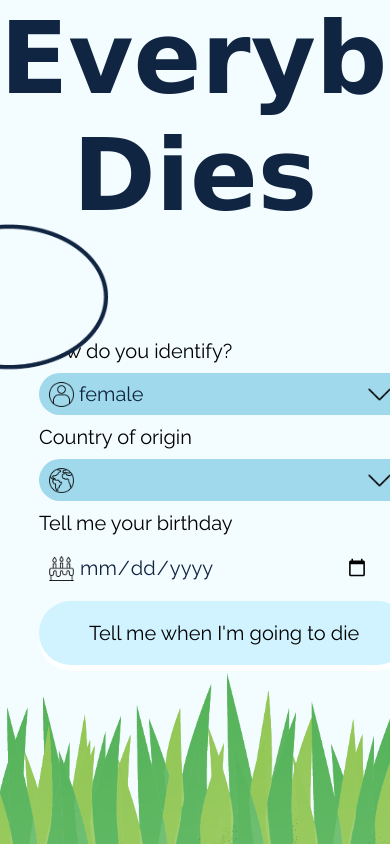
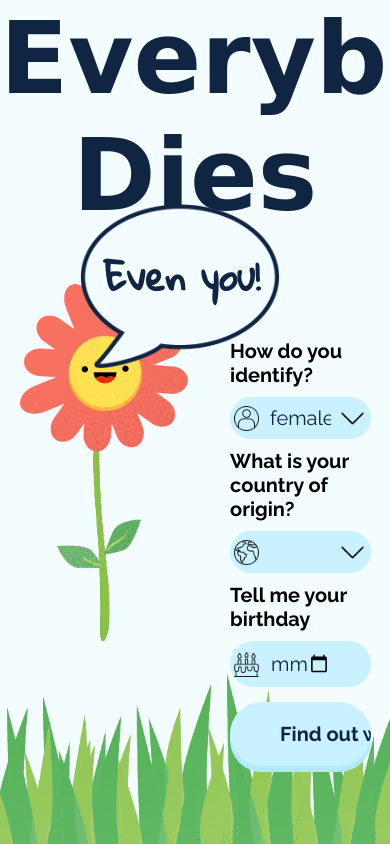
Before and after one commit to jennamaaskantalliedeegan/everybodyDies, a plain HTML site: page index.html in a window 390 px wide. Drawn offline with nearby package versions, Linux system fonts and the light colour scheme; no server answers; a web font is replaced by a local one.

Commit message:
making landing section responsive

```diff
--- a/index.html
+++ b/index.html
@@ -6,7 +6,8 @@
     <meta name="viewport" content="width=device-width, initial-scale=1.0">
     <meta http-equiv="X-UA-Compatible" content="ie=edge">
     <title>Everybody Dies</title>
-    <link href="https://fonts.googleapis.com/css?family=Josefin+Sans|Lato|Raleway:400,700|Shrikhand" rel="stylesheet">
+    <link href="https://fonts.googleapis.com/css?family=Gloria+Hallelujah|Raleway:400,700|Shrikhand"
+        rel="stylesheet">
     <link rel="stylesheet" href="styles/style.css">
 </head>
 
@@ -17,10 +18,10 @@
             <h1>Everybody Dies</h1>
             <div class="landingContent">
                 <div class="flower">
-                    <img class="flowerGraphic" src="assets/flowerSpeckle.png" alt="">
-                    <img class="speechBubble" src="assets/speechBubbleNavy02.png" alt="">
+                    <img class="flowerGraphic" src="assets/flowerSpeckle.png" alt="Flower with green steam, coral petals and a yellow center with a smiley face">
+                    <img class="speechBubble" src="assets/speechBubbleNavy02.png" alt="Speech bubble coming from flowers mouth.">
                     <!-- This P tag will probably be an image -->
-                    <!-- <p>Even you!</p>  -->
+                    <p>Even you!</p>
                 </div>
                 <div class="info">
                     <form action="">
@@ -31,12 +32,12 @@
                             <option value="nonBinary">non-binary</option>
                             <option value="unspecified">prefer not to say</option>
                         </select>
-                        <label for="country">Country of origin</label>
+                        <label for="country">What is your country of origin?</label>
                         <select name="country" id="country" required>
                         </select>
                         <label for="birthday">Tell me your birthday</label>
                         <input type="date" id="birthday" name="birthday" required>
-                        <input type="submit" value="Tell me when I'm going to die">
+                        <input type="submit" value="Find out when your going to die.">
                     </form>
                 </div> <!-- enf of info -->
             </div> <!-- end of landingContent -->
--- a/styles/partials/_global.scss
+++ b/styles/partials/_global.scss
@@ -5,14 +5,14 @@ $resultText: #f9dec9;
 $resultButtonShaddow: #ddbda4;
 
 @mixin selectBackground($image) {
-    background: url(../assets/downIcon.png), $image, rgb(160, 217, 236);;
+    background: url(../assets/downIcon.png), $image, #c9f1ff;
     background-size: 25px;
     background-repeat: no-repeat;
     background-position: 95% center, 3% center;
 }
 
 @mixin dateBackground($image) {
-    background: $image;
+    background: $image, #c9f1ff;
     background-size: 25px;
     background-repeat: no-repeat;
     background-position: 3% center;
@@ -29,6 +29,7 @@ $resultButtonShaddow: #ddbda4;
     position: relative;
     font-size: $fontSize;
     transition: top .5s;
+    text-align: center;
 }
 
 @mixin buttonHover ($color) {
--- a/styles/partials/_landing.scss
+++ b/styles/partials/_landing.scss
@@ -18,9 +18,19 @@ p {
 
 .speechBubble {
     position: absolute;
-    top: -60px;
+    top: -80px;
     right: -70px;
     width: 200px;
+}
+
+.flower p:nth-of-type(1) {
+    font-size: 1.5rem;
+    position: absolute;
+    top: -80px;
+    right: -50px;
+    font-size: 1.8rem;
+    font-weight: 700;
+    font-family:"Gloria Hallelujah", cursive;
 }
 
 .landing {
@@ -30,9 +40,13 @@ p {
     overflow: hidden;
 }
 
+.info {
+    width: 40%;
+}
+
 .landingContent {
     display: flex;
-    justify-content: space-between;
+    justify-content: space-around;
     width: 80%;
     max-width: 1100px;
     margin: 50px auto 0;
@@ -74,19 +88,41 @@ select, input[type="date"] {
 
 input[type="date"] {
     @include dateBackground(url(../assets/birthdayBW.png));
+    font-weight: 400;
+    margin-bottom: 10px;
 }
 
 input[type="date"]:focus, input[type="date"]:hover {
     @include dateBackground(url(../assets/birthdayColor.png));
 }
 
+input[type="date"]:focus, input[type="submit"]:focus, select:focus {
+    box-shadow: 0 0 10px #102542;
+}
+
 input[type="submit"] {
-    @include buttonStyle(#d0f3ff, white, black, 1rem);
+    @include buttonStyle(#c9f1ff, #b1e9fd, $landingText, 1rem);
     &:hover {
-        @include buttonHover(white);
+        @include buttonHover(#b1e9fd);
     }
 }
 
 label, input {
     margin: 5px 0;
+    font-weight: 700;
 }
+
+@media (max-width: 1180px) {
+    .landingContent {
+        width: 90%
+    }
+}
+
+@media (max-width: 960px) {
+    .speechBubble {
+        right: -50px;
+    }
+    .flower p:nth-of-type(1) {
+        right: -30px;
+    }
+}
```
Also changed, not shown: styles/style.css.
